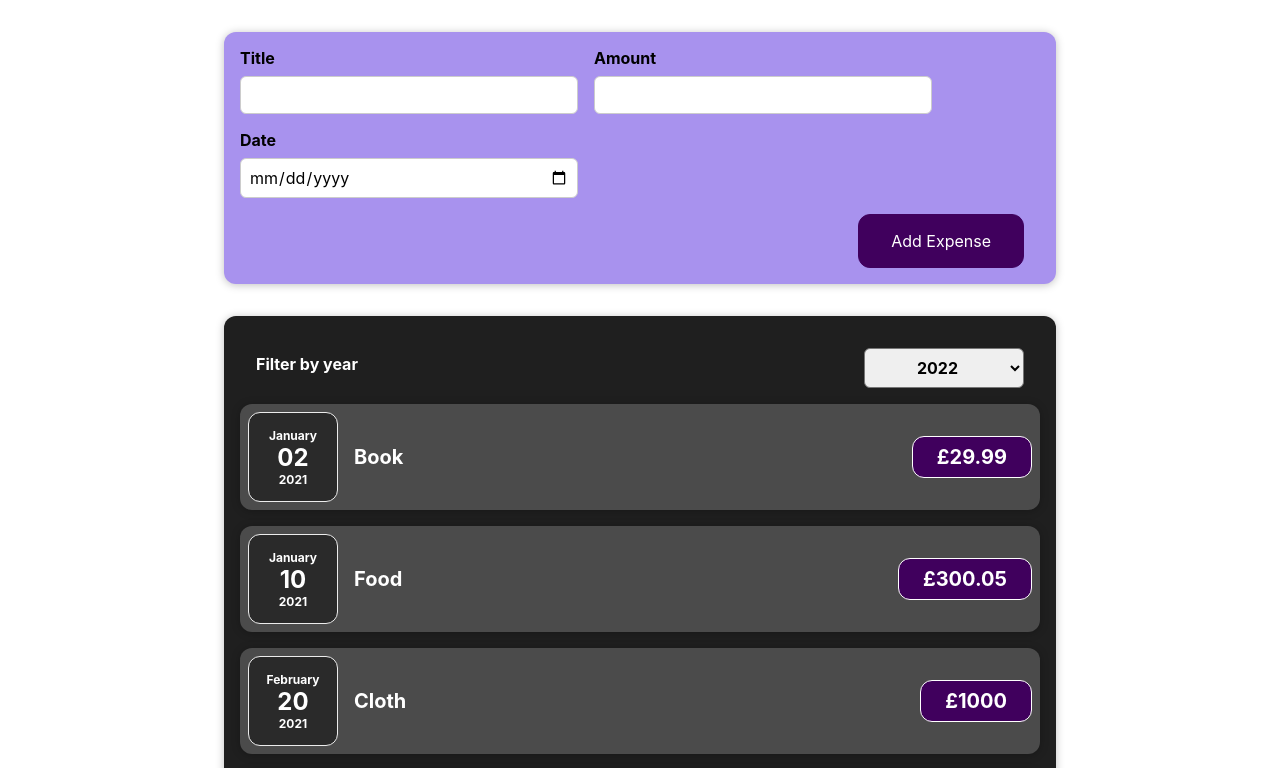
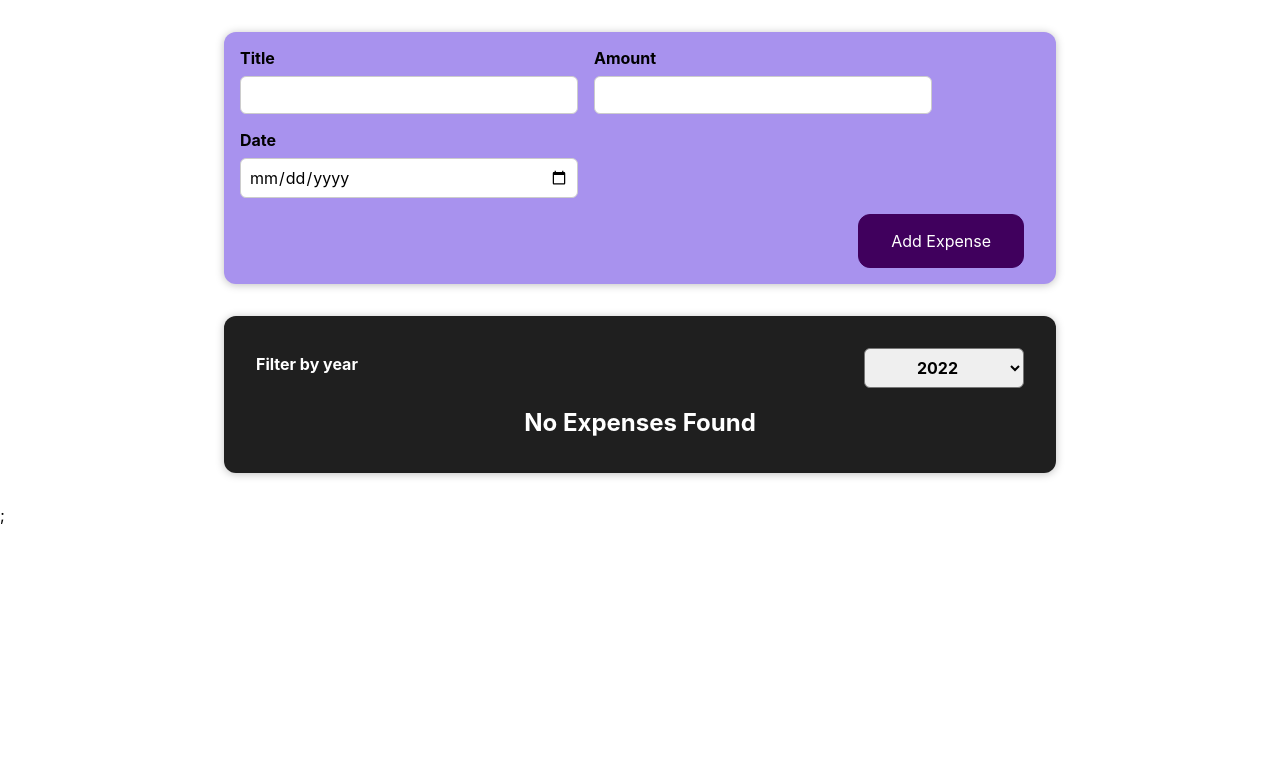
Before and after one commit to quinnZZzzzz/React_Review_app1, a React (Create React App) app: page / in a window 1280 px wide. Shown: the top 768 px of the page. Built offline with nearby package versions, Linux system fonts and the light colour scheme.

Commit message:
Render content under certain conditions

```diff
--- a/src/App.js
+++ b/src/App.js
@@ -6,21 +6,25 @@ import React, { useState } from "react";
 function App() {
   const INITIAL_EXPENSES = [
     {
+      id: "e1",
       date: new Date("01-02-2021"),
       title: "Book",
       amount: "£29.99",
     },
     {
+      id: "e2",
       date: new Date("1-10-2021"),
       title: "Food",
       amount: "£300.05",
     },
     {
+      id: "e3",
       date: new Date("2-20-2021"),
       title: "Cloth",
       amount: "£1000",
     },
     {
+      id: "e4",
       date: new Date("03-31-2021"),
       title: "Bill",
       amount: "£89.99",
--- a/src/components/Expenses/ExpenseItem.js
+++ b/src/components/Expenses/ExpenseItem.js
@@ -4,18 +4,20 @@ import Card from "../UI/Card";
 import React from "react";
 
 const ExpenseItem = (props) => {
-  const dates = props.items.date;
-  const title = props.items.title;
-  const amount = props.items.amount;
+  // const dates = props.items.date;
+  // const title = props.items.title;
+  // const amount = props.items.amount;
 
   return (
-    <Card className="expense-item">
-      <ExpenseDate dates={dates} />
-      <div className="expense-item__description">
-        <h2>{title}</h2>
-        <div className="expense-item__price">{amount}</div>
-      </div>
-    </Card>
+    <li>
+      <Card className="expense-item">
+        <ExpenseDate dates={props.date} />
+        <div className="expense-item__description">
+          <h2>{props.title}</h2>
+          <div className="expense-item__price">{props.amount}</div>
+        </div>
+      </Card>
+    </li>
   );
 };
 
--- /dev/null
+++ b/src/components/Expenses/ExpenseLists.css
@@ -0,0 +1,9 @@
+.expenses-list {
+  list-style: none;
+  padding: 0;
+}
+
+.expenses-list__fallback {
+  color: white;
+  text-align: center;
+}
--- /dev/null
+++ b/src/components/Expenses/ExpenseLists.js
@@ -0,0 +1,23 @@
+import "./ExpenseLists.css";
+import React from "react";
+import ExpenseItem from "./ExpenseItem";
+
+const ExpenseLists = (props) => {
+  if (props.items.length === 0)
+    return <h2 className="expenses-list__fallback">No Expenses Found</h2>;
+  if (props.items.length > 0)
+    return (
+      <ul className="expenses-list">
+        {props.items.map((expense) => (
+          <ExpenseItem
+            key={expense.id}
+            title={expense.title}
+            amount={expense.amount}
+            date={expense.date}
+          />
+        ))}
+      </ul>
+    );
+};
+
+export default ExpenseLists;
--- a/src/components/Expenses/Expenses.js
+++ b/src/components/Expenses/Expenses.js
@@ -1,8 +1,8 @@
-import ExpenseItem from "./ExpenseItem";
 import ExpensesFilter from "./ExpensesFilter";
 import "./Expenses.css";
 import React, { useState } from "react";
 import Card from "../UI/Card";
+import ExpenseLists from "./ExpenseLists";
 
 const Expenses = (props) => {
   const [filteredYear, setFilteredYear] = useState("");
@@ -11,19 +11,17 @@ const Expenses = (props) => {
     setFilteredYear(selectedYear);
   };
 
+  const filteredExpenses = props.data.filter((expense) => {
+    return expense.date.getFullYear().toString() === filteredYear;
+  });
+
   return (
     <Card className="expenses">
       <div>
         <ExpensesFilter selected={filteredYear} onSelect={selectHandler} />
       </div>
-      {props.data.map((expense) => (
-        <ExpenseItem items={expense} />
-      ))}
 
-      {/* <ExpenseItem items={props.data[0]} />
-      <ExpenseItem items={props.data[1]} />
-      <ExpenseItem items={props.data[2]} />
-      <ExpenseItem items={props.data[3]} /> */}
+      <ExpenseLists items={filteredExpenses} />
     </Card>
   );
 };
--- a/src/components/NewExpense/ExpenseForm.js
+++ b/src/components/NewExpense/ExpenseForm.js
@@ -39,6 +39,7 @@ const ExpenseForm = (props) => {
   const submitHandler = (event) => {
     event.preventDefault();
     const expenseData = {
+      id: Math.random().toString(),
       title: enteredTitle,
       amount: enteredAmount,
       date: new Date(enteredDate),
```
